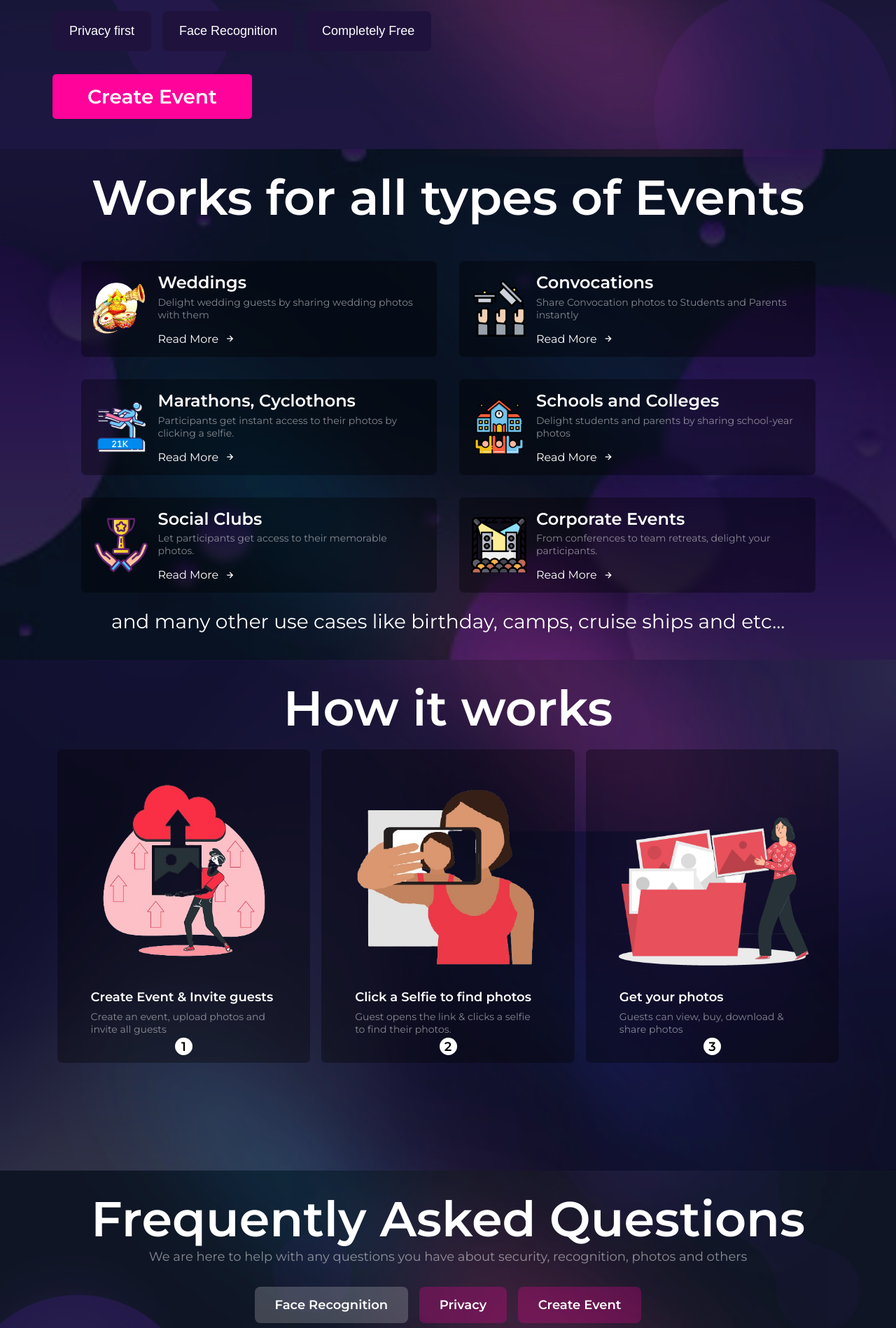
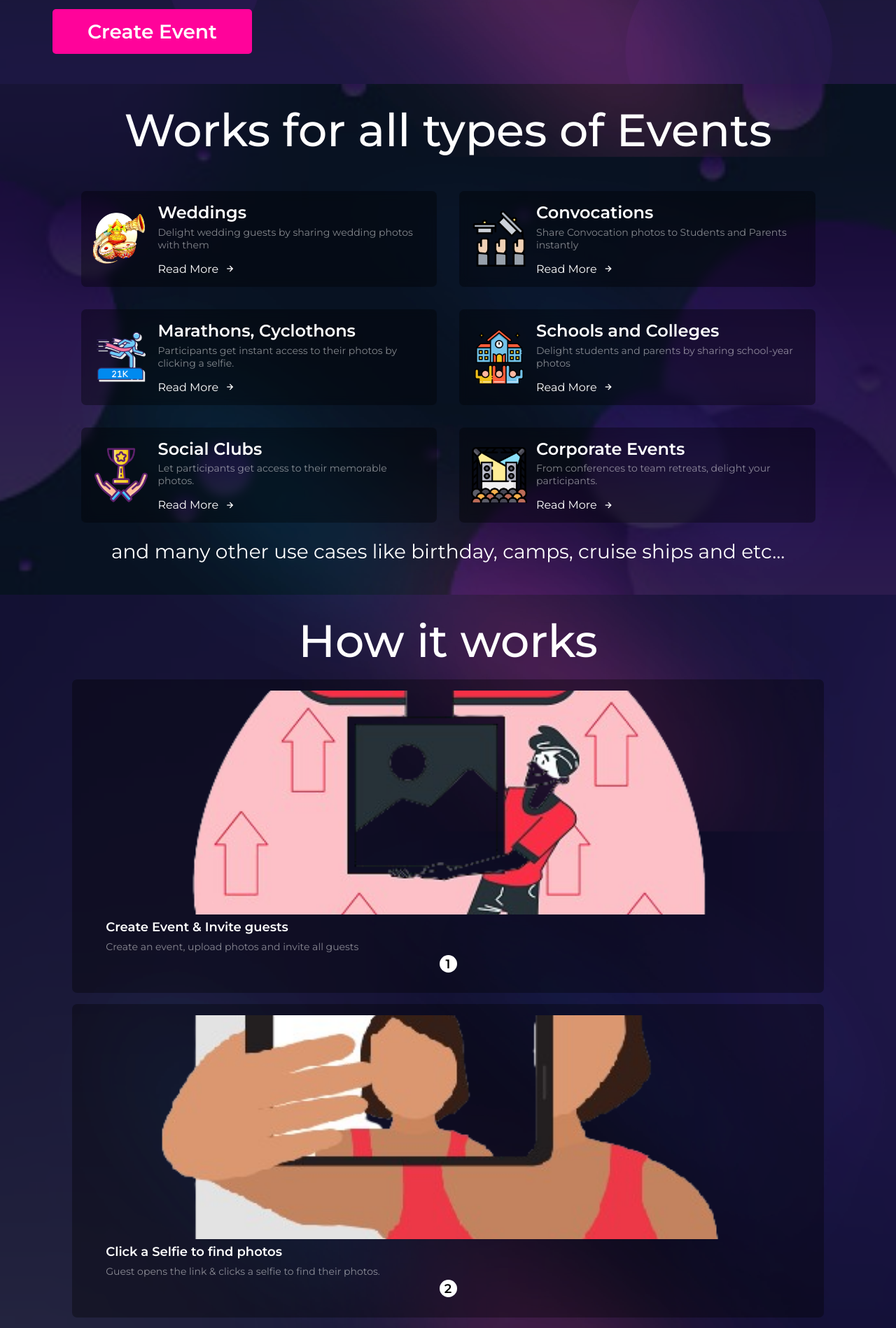
Before and after one commit to PJPhukan/event-photo-sharing, a React (Vite) app in the folder client/: page / in a window 1280 px wide. Shown: the part 740-2638 px from the top of the page at 70% size. Built offline with nearby package versions, Linux system fonts and the light colour scheme.

Commit message:
fix some issues

```diff
--- a/client/package.json
+++ b/client/package.json
@@ -10,6 +10,7 @@
     "preview": "vite preview"
   },
   "dependencies": {
+    "aos": "^2.3.4",
     "axios": "^1.6.8",
     "cors": "^2.8.5",
     "react": "^18.2.0",
--- a/client/src/App.jsx
+++ b/client/src/App.jsx
@@ -12,7 +12,9 @@ import Footer from "./page/Footer/Footer.jsx";
 import TermsConditions from "./page/TermsConditions/TermsConditions.jsx";
 import PrivacyPolicy from "./page/PrivacyPolicy/PrivacyPolicy.jsx";
 import Testimonial from "./page/Testimonial/Testimonial.jsx";
+
 function App() {
+  // AOS.init();
   return (
     <>
       {/* <UserState> */}
--- a/client/src/component/Navber/navber.scss
+++ b/client/src/component/Navber/navber.scss
@@ -7,7 +7,7 @@
   border-bottom: 1px solid rgba(0, 0, 0, 0.1);
 
   background-color: $background-black;
-  height: 70px;
+  height: 99px;
   z-index: 999999 !important;
   position: sticky;
   top: 0;
@@ -64,7 +64,7 @@
         font-size: $font-size-large;
         cursor: pointer;
       }
-      @include md {
+      @include lg {
         display: none;
       }
     }
@@ -74,7 +74,7 @@
       top: -200%;
       z-index: 999999 !important;
       left: 0;
-      @include md {
+      @include lg {
         align-items: center;
         justify-content: center;
         gap: 2rem;
--- a/client/src/component/Work/work.scss
+++ b/client/src/component/Work/work.scss
@@ -15,7 +15,7 @@
 
 
   @include md {
-    width: 32%;
+    min-width: 32%;
     height: 28rem;
   }
   &:hover {
--- a/client/src/css-config/variables.scss
+++ b/client/src/css-config/variables.scss
@@ -13,4 +13,4 @@ $font-size-small: 14px;
 $font-size-base: 18px;
 $font-size-medium: 24px;
 $font-size-large: 28px;
-$font-size-extra-large: 70px;
+$font-size-extra-large: 65px;
--- a/client/src/page/Faq/faq.scss
+++ b/client/src/page/Faq/faq.scss
@@ -26,7 +26,7 @@
     .heading {
       text-align: center;
       padding-top: 1rem;
-      font-weight: 600;
+      font-weight: 500;
       font-size: $font-size-large;
 
       @include md {
--- a/client/src/page/Footer/footer.scss
+++ b/client/src/page/Footer/footer.scss
@@ -28,10 +28,17 @@
     display: flex;
     flex-flow: wrap;
     gap: 20px;
+    align-items: start;
+    justify-content: start;
 
     .col {
       max-width: 300px;
-
+      @include md {
+        max-width: 50%;
+      }
+      @include xl {
+        max-width: 300px;
+      }
       .title {
         font-size: $font-size-large;
         font-weight: 400;
@@ -41,12 +48,11 @@
       .text {
         color: $text-color-secondary;
         font-size: 14px;
-        a{
-            color: $text-color-secondary;
-            &:hover{
-                color: $text-color-primary;
-            }
-
+        a {
+          color: $text-color-secondary;
+          &:hover {
+            color: $text-color-primary;
+          }
         }
       }
 
@@ -81,12 +87,11 @@
       .text {
         font-size: $font-size-base;
         color: $text-color-primary;
-        margin-bottom: .2rem;
-        @include md{
+        margin-bottom: 0.2rem;
+        @include md {
           margin-bottom: 1rem;
         }
       }
-
     }
     @include md {
       max-width: calc(100% - 20px);
--- a/client/src/page/HowWork/howwork.scss
+++ b/client/src/page/HowWork/howwork.scss
@@ -27,7 +27,7 @@
     .heading {
         text-align: center;
         padding: 1rem;
-        font-weight: 600;
+        font-weight: 500;
         font-size: $font-size-large;
 
         @include md {
--- a/client/src/page/UseFor/usefor.scss
+++ b/client/src/page/UseFor/usefor.scss
@@ -25,7 +25,7 @@
     .heading {
       text-align: center;
       padding: 1rem;
-      font-weight: 600;
+      font-weight: 500;
       font-size: $font-size-large;
 
       @include md {
```
Also changed, not shown: 1 other file (tests, documents, lock files or other folders).
